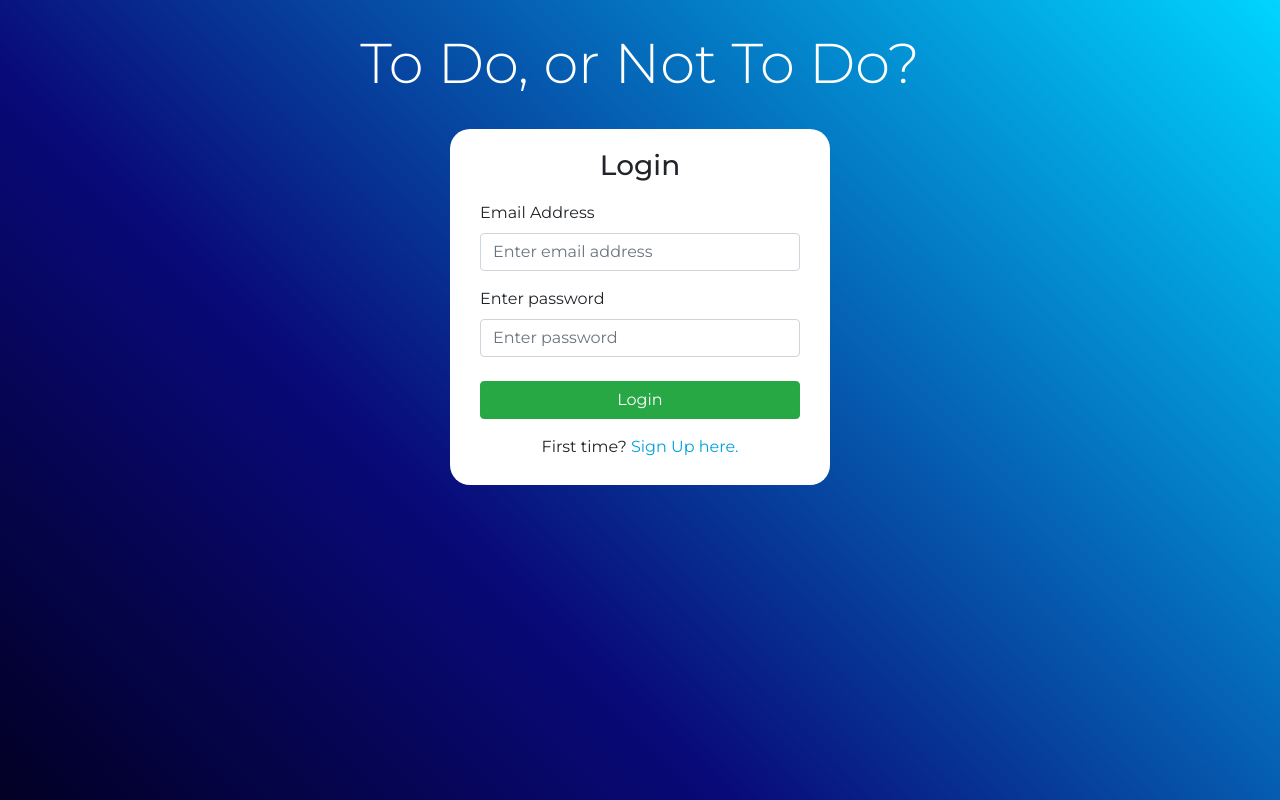
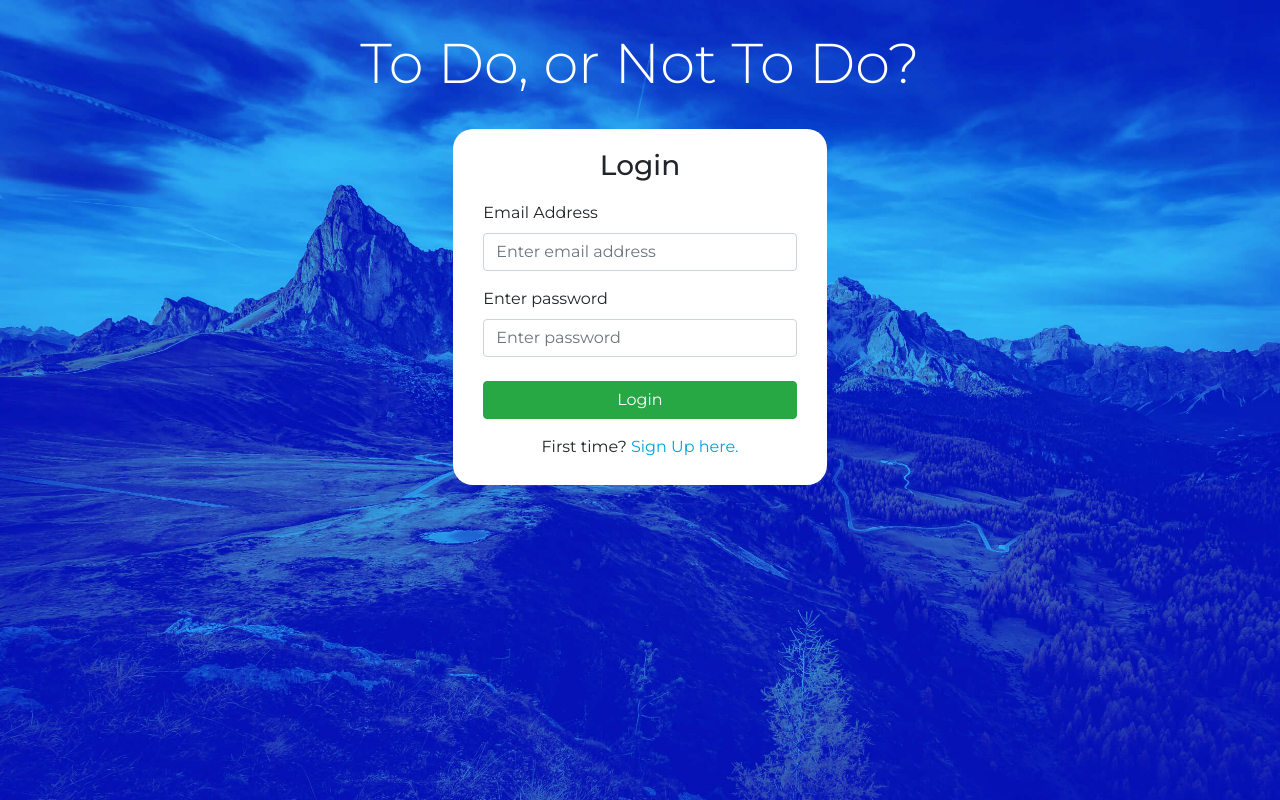
Before and after one commit to isdanryan/ToDoApp, a Flask app: page /login in a window 1280 px wide. Run offline with Flask 3, Linux system fonts and the light colour scheme; some libraries are stand-ins or nearby versions.

Commit message:
Minor Style Changes
Add background image to login and sign up pages.
Further compress images to enable faster page loads

```diff
--- a/todowebapp/static/css/style.css
+++ b/todowebapp/static/css/style.css
@@ -35,6 +35,18 @@ body {
     overflow: auto;
 }
 
+.bg-image {
+    background-image: url(../img/main-bg.jpg);
+    background-repeat: no-repeat;
+    background-size: cover;
+    position: fixed;
+    top:0;
+    left: 0;
+    right: 0;
+    bottom: 0;
+    overflow: auto;
+}
+
 .page-header {
     padding-top: 30px;
     color: white;
@@ -52,7 +64,7 @@ body {
     border-radius: 20px;
     padding: 20px 10px 10px;
     background-color: white;
-    margin-bottom: 30px;
+    margin: 0 10px 30px 10px;
 }
 
 form h3 {
@@ -68,7 +80,6 @@ form h3 {
 }
 
 .nav-bar-custom {
-    background-color: #090979;
     color: white;
 }
 
--- a/todowebapp/templates/login.html
+++ b/todowebapp/templates/login.html
@@ -1,7 +1,7 @@
 {% extends "index.html" %}
 {% block title %}Login{% endblock %}
 {% block content %}
-<section class="custom-gradient">
+<section class="bg-image">
 <h1 class="display-4 text-center page-header"> To Do, or Not To Do?</h1>
 <!--Use bootstrap grid layout stylize signup form-->
 <div class="container">
--- a/todowebapp/templates/signup.html
+++ b/todowebapp/templates/signup.html
@@ -1,7 +1,7 @@
 {% extends "index.html" %}
 {% block title %}Sign Up{% endblock %}
 {% block content %}
-<section class="vh-100 custom-gradient">
+<section class="bg-image">
 <h1 class="display-4 text-center page-header"> To Do, or Not To Do?</h1>
 <!--Use bootstrap grid layout stylize signup form-->
 <div class="container">
--- a/todowebapp/templates/todos.html
+++ b/todowebapp/templates/todos.html
@@ -5,7 +5,9 @@
 <div class="header">
     <br/>
     <h1 align="center" class="colour-white">My To Do's</h1>
-    <br/>
+    <div class="d-flex flex-row justify-content-center">
+        <a href="/logout"><button class="btn btn-outline-secondary btn-danger colour-white" type="button">Logout</button></a>
+    </div>
     <div class="d-flex flex-row justify-content-center" id="note-block">
         <div class="col flex-shrink-1 d-none d-lg-block"></div>
         <div class="col flex-grow-1">
```
Also changed, not shown: todowebapp/static/img/header-bg-darker.jpg, todowebapp/static/img/main-bg.jpg (added).
